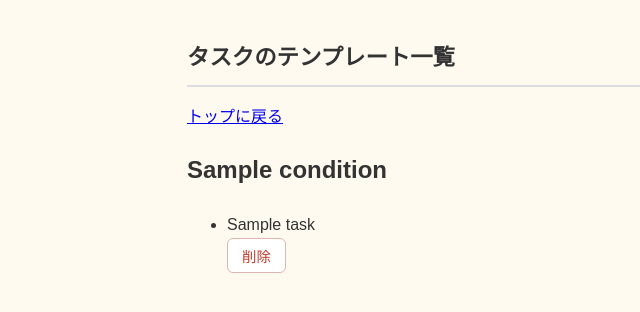
After one commit to Toa3310/t-c_log, a Flask app: template templates/task_templates.html in a window 1280 px wide. The commit adds this page. Shown: the top 312 px of the page, without its empty margins (133-773 px from the left). Run offline with Flask 3, Linux system fonts and the light colour scheme; the template is opened without the code that fills it: most values are stand-ins (such as "Sample title", 1, 10 or a date in 2020).

Commit message:
feat: タスクのテンプレートの削除機能を追加

```diff
--- a/app.py
+++ b/app.py
@@ -29,7 +29,6 @@ def init_db():
             memo TEXT
         )
     """)
-
     conn.execute("""
         CREATE TABLE IF NOT EXISTS task_templates (
             id INTEGER  PRIMARY KEY AUTOINCREMENT,
@@ -37,7 +36,6 @@ def init_db():
             name TEXT NOT NULL
         )
     """)
-
     count = conn.execute("SELECT COUNT(*) FROM task_templates").fetchone()[0]
     if count == 0:
         initial_data = {
@@ -48,11 +46,9 @@ def init_db():
         for condition, names in initial_data.items():
             for name in names:
                 conn.execute("INSERT INTO task_templates (condition, name) VALUES (?, ?)", (condition, name))
-
     columns = [row["name"] for row in conn.execute("PRAGMA table_info(task_logs)")]
     if "memo" not in columns:
         conn.execute("ALTER TABLE task_logs ADD COLUMN memo TEXT")
-
     conn.commit()
     conn.close()
 
@@ -61,7 +57,6 @@ init_db()
 def save_logs(selected_tasks, condition, memo):
     today = date.today().isoformat()
     now = datetime.now().isoformat()
-
     conn = get_db()
     for task in selected_tasks:
         conn.execute(
@@ -103,18 +98,14 @@ def tasks():
 def start():
     selected_names = request.form.getlist("selected_tasks")
     condition = int(request.form["condition"])
-
     if not selected_names:
         task_list = make_tasks(condition)
         return render_template("index.html", tasks=task_list, condition=condition, message="タスクを1つ以上選択してください")
-
     selected_tasks = []
     for name in selected_names:
         selected_tasks.append({"name": name, "done": False})
-
     session["selected_tasks"] = selected_tasks
     session["condition"] = condition
-
     return render_template("start.html", tasks=selected_tasks, rate=completion_rate(selected_tasks))
 
 @app.route('/complete', methods=["POST"])
@@ -125,9 +116,7 @@ def complete():
         if task["name"] == task_name:
             task["done"] = True
     session["selected_tasks"] = selected_tasks
-
     rate = completion_rate(selected_tasks)
-
     all_done = all(task["done"] for task in selected_tasks)
     if all_done:
         return render_template("complete.html", tasks=selected_tasks, rate=rate)
@@ -145,13 +134,10 @@ def save():
     memo = request.form.get("memo", "")
     selected_tasks = session.get("selected_tasks", [])
     condition = session.get("condition")
-
     if selected_tasks:
         save_logs(selected_tasks, condition, memo)
-
     session.pop("selected_tasks", None)
     session.pop("condition", None)
-
     return redirect(url_for("logs"))
 
 @app.route('/logs')
@@ -159,7 +145,6 @@ def logs():
     conn = get_db()
     rows = conn.execute("SELECT * FROM task_logs ORDER BY id DESC").fetchall()
     conn.close()
-
     sessions = []
     for row in rows:
         key = (row["condition"], row["created_at"])
@@ -167,31 +152,36 @@ def logs():
             sessions[-1]["tasks"].append(row)
         else:
             sessions.append({"key": key, "condition": CONDITION_LABELS[row["condition"]], "created_at": row["created_at"], "memo": row["memo"], "tasks": [row]})
-
     return render_template("logs.html", sessions=sessions)
 
-@app.route('/delete', methods=["POST"])
-def delete():
+@app.route('/logs/delete', methods=["POST"])
+def delete_log():
     created_at = request.form["created_at"]
-
     conn = get_db()
     conn.execute("DELETE FROM task_logs WHERE created_at = ?", (created_at,))
     conn.commit()
     conn.close()
-
     return redirect(url_for("logs"))
 
 @app.route('/templates')
 def templates():
     conn = get_db()
-    rows = conn.execute("SELECT condition,name FROM task_templates").fetchall()
+    rows = conn.execute("SELECT id, condition, name FROM task_templates").fetchall()
     conn.close()
-
     groups=[]
     for condition in [2, 1, 0]:
-        names = [row["name"] for row in rows if row["condition"] == condition]
-        groups.append({"condition": CONDITION_LABELS[condition], "names": names})
-    return render_template("templates.html", groups=groups)
+        tasks = [row for row in rows if row["condition"] == condition]
+        groups.append({"condition": CONDITION_LABELS[condition], "tasks": tasks})
+    return render_template("task_templates.html", groups=groups)
+
+@app.route('/templates/delete', methods=["POST"])
+def delete_template():
+    template_id = request.form["id"]
+    conn = get_db()
+    conn.execute("DELETE FROM task_templates WHERE id = ?", (template_id,))
+    conn.commit()
+    conn.close()
+    return redirect(url_for("templates"))
 
 if __name__ == "__main__":
     app.run(debug=True)
--- a/templates/logs.html
+++ b/templates/logs.html
@@ -24,7 +24,7 @@
             </td>
             <td>{% if s.memo %}{{ s.memo }}{% endif %}</td>
             <td>
-                <form action="/delete" method="POST">
+                <form action="/logs/delete" method="POST">
                     <input type="hidden" name="created_at" value="{{ s.created_at }}">
                     <button type="submit" class="danger">削除</button>
                 </form>
--- /dev/null
+++ b/templates/task_templates.html
@@ -0,0 +1,22 @@
+{% extends "base.html" %}
+
+{% block title %}タスクテンプレート一覧{% endblock %}
+
+{% block content %}
+    <h1>タスクのテンプレート一覧</h1>
+    <p><a href="/">トップに戻る</a></p>
+    {% for g in groups %}
+        <h2>{{ g.condition }}</h2>
+        <ul>
+            {% for task in g.tasks %}
+                <li>
+                    {{ task.name }}
+                    <form action="/templates/delete" method="POST">
+                        <input type="hidden" name="id" value="{{ task.id }}">
+                        <button type="submit" class="danger">削除</button>
+                    </form>
+                </li>
+            {% endfor %}
+        </ul>
+    {% endfor %}
+{% endblock %}
```
Also changed, not shown: templates/templates.html (deleted, +0 -24 lines).
